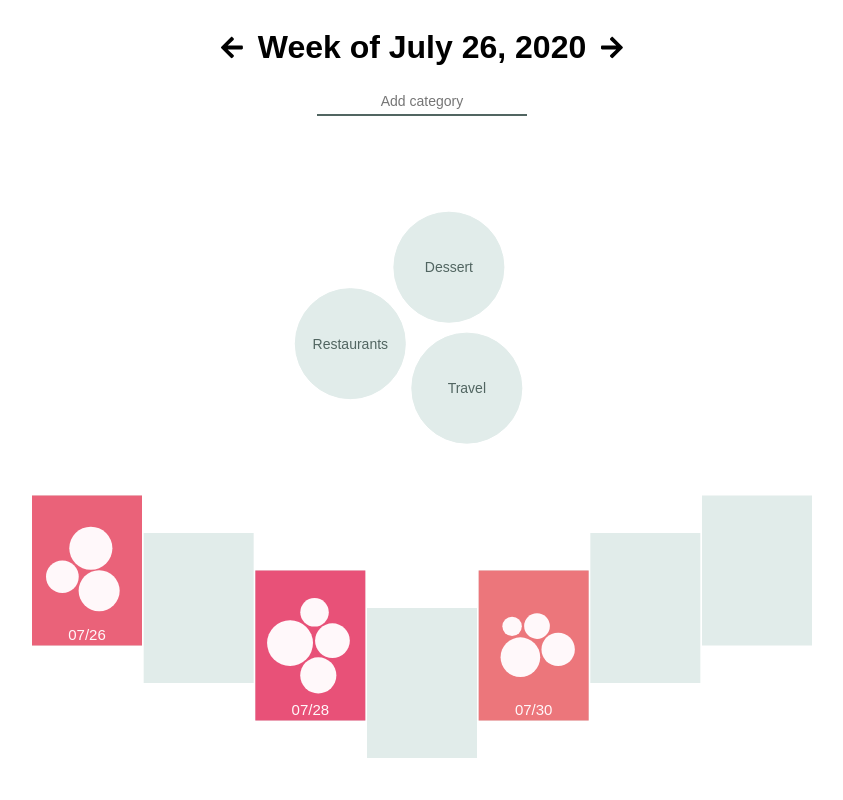
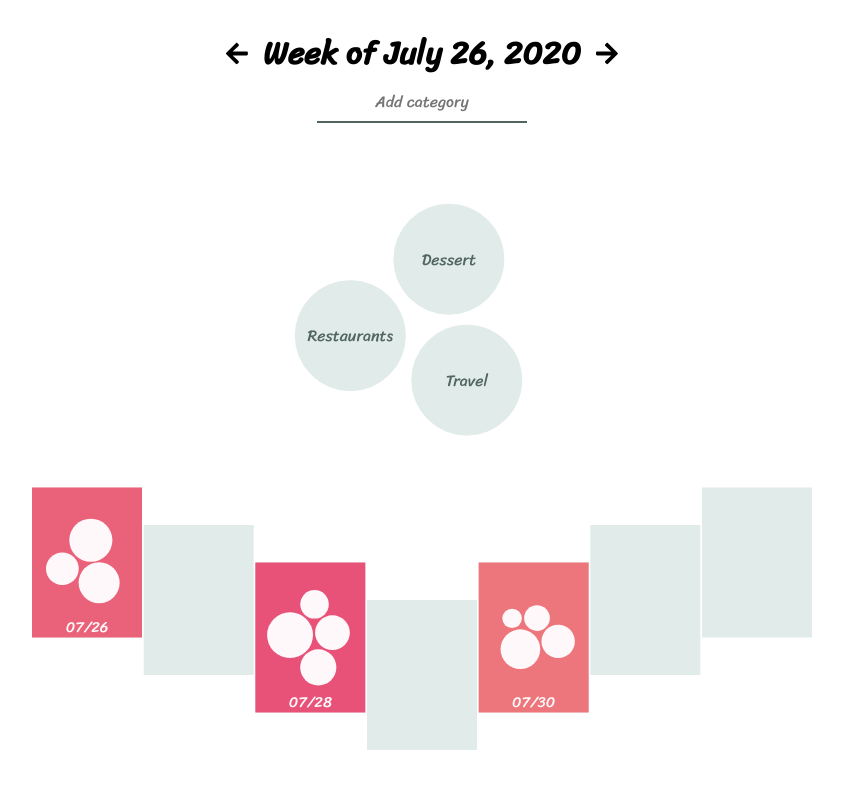
Before and after one commit to wwwApp/d3-expense-app, a React (Create React App) app: page / in a window 1280 px wide. Shown: the top 800 px of the page, without its empty margins (218-1061 px from the left). Built offline with nearby package versions, Linux system fonts and the light colour scheme.

Commit message:
change font

```diff
--- a/src/App.css
+++ b/src/App.css
@@ -1,5 +1,8 @@
+@import url('https://fonts.googleapis.com/css2?family=Sriracha&display=swap');
+
 * {
-	font-family: 'Arial';
+	font-family: 'Sriracha', cursive;
+	margin: 0;
 }
 
 .flex {
--- a/src/App.js
+++ b/src/App.js
@@ -167,9 +167,14 @@
 	const timeFormat = d3.timeFormat('%B %d, %Y');
 	const isDataReady = expenses.length > 0 ? true : false;
 
-	const appStyle = { width: width, margin: 'auto', position: 'relative' };
+	const appStyle = {
+		width: width,
+		margin: 'auto',
+		position: 'relative',
+		paddingTop: 25,
+	};
 	const inputStyle = {
-		fontSize: 14,
+		fontSize: 16,
 		textAlign: 'center',
 		display: 'block',
 		padding: 5,
--- a/src/viz/Categories.js
+++ b/src/viz/Categories.js
@@ -8,7 +8,7 @@
 const topPadding = 125;
 const categoryRadius = 55;
 const deleteIconProp = {
-	y: 165,
+	y: 170,
 	radius: 30,
 	bg: '#ffd2c7',
 };
@@ -216,7 +216,7 @@
 			.append('text')
 			.attr('text-anchor', 'middle')
 			.attr('dy', '.35em')
-			.attr('font-size', 14)
+			.attr('font-size', 16)
 			.style('pointer-events', 'none');
 
 		// enter + update selection
```
Also changed, not shown: 1 other file (tests, documents, lock files or other folders).
